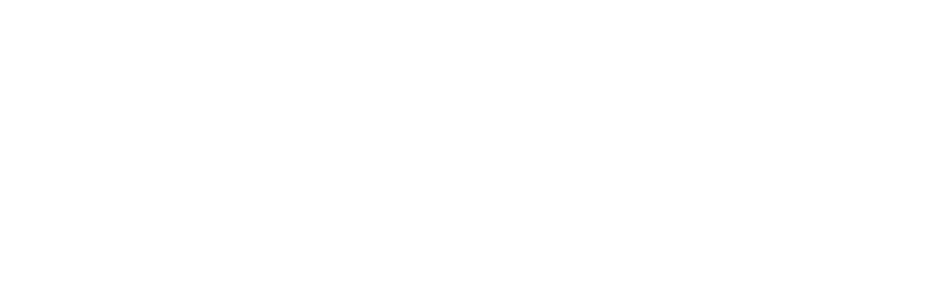
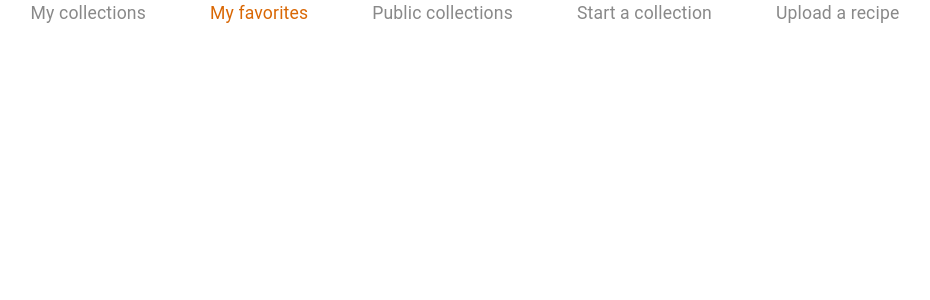
Before and after one commit to cookbookorganisation/front-end, a React (Create React App) app: page /myfavorites in a window 1280 px wide. Shown: the top 300 px of the page, without its empty margins (175-1105 px from the left). Built offline with nearby package versions, Linux system fonts and the light colour scheme.

Commit message:
finishes TopLinks navbar

```diff
--- a/src/components/navbars/TopLinks.js
+++ b/src/components/navbars/TopLinks.js
@@ -1,10 +1,47 @@
 import React from 'react';
+import { Link, useRouteMatch } from 'react-router-dom';
+import { makeStyles, Typography } from '@material-ui/core';
+
+const useStyles = makeStyles((theme) => ({
+    root: {
+      '& > * + *': {
+        marginLeft: theme.spacing(8),
+      },
+    },
+    links: {
+        textDecoration: "none",
+        fontSize: "1.1rem",
+    }
+}));
 
 const TopLinks = () => {
+    const classes = useStyles();
+    const match = useRouteMatch();
+
+    const urls = ['/mycollections', '/myfavorites', '/publiccollections', '/uploadcollection', '/uploadrecipe'];
+
+    function selectColor(num){
+        return match.url === urls[num] ? "#D96704" : "#898989"
+    };
+
     return (
-        <div>
-
-        </div>
+        <Typography className={classes.root}>
+            <Link className={classes.links} style={{ color: `${selectColor(0)}` }} to={`${urls[0]}`}>
+                My collections
+            </Link>
+            <Link className={classes.links} style={{ color: `${selectColor(1)}` }} to={`${urls[1]}`}>
+                My favorites
+            </Link>
+            <Link className={classes.links} style={{ color: `${selectColor(2)}` }} to={`${urls[2]}`}>
+                Public collections
+            </Link>
+            <Link className={classes.links} style={{ color: `${selectColor(3)}` }} to={`${urls[3]}`}>
+                Start a collection
+            </Link>
+            <Link className={classes.links} style={{ color: `${selectColor(4)}` }} to={`${urls[4]}`}>
+                Upload a recipe
+            </Link>
+        </Typography>
     );
 };
 
```
